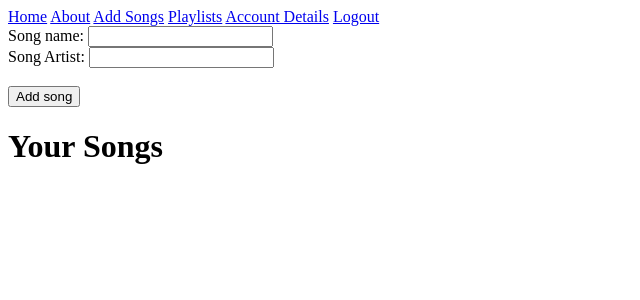
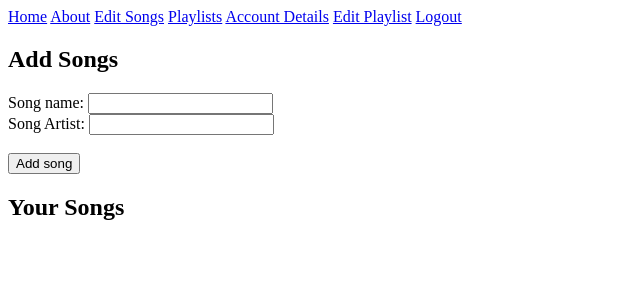
Before and after one commit to RajaHamza99/Python-Project, a Flask app: page /songs in a window 1280 px wide. Shown: the top 300 px of the page, without its empty margins (0-640 px from the left). Run offline with Flask 2, Linux system fonts and the light colour scheme; the visitor is signed in with stand-in values (Sample User, id 1); data that the repository does not hold is empty.

Commit message:
Finished create, read and some delete functionality

```diff
--- a/Python/application/forms.py
+++ b/Python/application/forms.py
@@ -1,5 +1,5 @@
 from flask_wtf import FlaskForm
-from wtforms import StringField, SubmitField, PasswordField, BooleanField
+from wtforms import StringField, SubmitField, PasswordField, BooleanField, SelectField
 from wtforms.validators import DataRequired, Length, Email, EqualTo, ValidationError
 from application.models import Users, Playlists, Songs
 from flask_login import current_user
@@ -37,17 +37,14 @@ class UpdatePlaylistForm(FlaskForm):
                 DataRequired(),
                 Length(min=4, max=100)
             ])
-    song_title = StringField('Song Title: ',
-            validators=[
-                DataRequired(),
-                Length(min=4, max=100)
-            ])
-    song_artist = StringField('Song Arist: ',
-            validators=[
-                DataRequired(),
-                Length(min=4, max=100)
+    content1 = SelectField(u'Song 1', coerce=int, choices=[])
+    content2 = SelectField(u'Song 2', coerce=int, choices=[])
+    content3 = SelectField(u'Song 3', coerce=int, choices=[])
 
-                ])
+    submit = SubmitField('Update')
+
+
+
 class SongsForm(FlaskForm):
     song_name = StringField('Song name: ',
             validators = [
@@ -73,29 +70,13 @@ class PlaylistForm(FlaskForm):
                 Length(min=4, max=100)
             ]
     )
-
-    content1 = StringField('Song 1: ',
-            validators = [
-                DataRequired(),
-                Length(min=4, max=100)
-            ]
-    )
-
-    content2 = StringField('Song 2: ',
-            validators=[
-                DataRequired(),
-                Length(min=4, max=100)
-            ]
-    )
-
-    content3 = StringField('Song 3: ',
-            validators = [
-                DataRequired(),
-                Length(min=4, max=100)
-            ]
-    )
+    content1 = SelectField(u'Song 1', coerce=int, choices=[])
+    content2 = SelectField(u'Song 2', coerce=int, choices=[])
+    content3 = SelectField(u'Song 3', coerce=int, choices=[])
 
     submit = SubmitField('Post Content')
+
+
 class RegistrationForm(FlaskForm):
     first_name = StringField('First Name',
                     validators=[
--- a/Python/application/models.py
+++ b/Python/application/models.py
@@ -1,6 +1,8 @@
 from application import db, login_manager
 from flask_login import UserMixin
 from datetime import datetime
+
+
 
 
 class Playlists(db.Model):
@@ -8,7 +10,12 @@ class Playlists(db.Model):
     title = db.Column(db.String(100), nullable=False, unique=True)
     date_posted = db.Column(db.DateTime, nullable=False, default=datetime.utcnow)
     user_id = db.Column(db.Integer, db.ForeignKey('users.id'), nullable=False)
-    songs_id = db.Column(db.Integer, db.ForeignKey('songs.id'), nullable=False)
+    songs_id = db.Column(db.Integer, db.ForeignKey('songs.id'), nullable=False, unique=True)
+    songs_id2 = db.Column(db.Integer,db.ForeignKey('songs.id'), nullable=False, unique=True)
+    songs_id3 = db.Column(db.Integer, db.ForeignKey('songs.id'), nullable=False, unique=True)
+    one = db.relationship('Songs', foreign_keys=[songs_id])
+    two = db.relationship('Songs', foreign_keys=[songs_id2])
+    three = db.relationship('Songs', foreign_keys=[songs_id3])
 
 
     def __repr__(self):
@@ -18,13 +25,10 @@ class Playlists(db.Model):
             ])
 
 
-
 class Songs(db.Model):
     id = db.Column(db.Integer, primary_key=True)
     title = db.Column(db.String(100), nullable=False, unique=False)
     artist = db.Column(db.String(100), nullable=False, unique=False)
-    length = db.Column(db.Float, nullable=True, unique=False)
-    playlists = db.relationship('Playlists', lazy=True)
 
 
 class Users(db.Model, UserMixin):
@@ -34,7 +38,6 @@ class Users(db.Model, UserMixin):
     email = db.Column(db.String(150), nullable=False, unique=True)
     password = db.Column(db.String(500), nullable=False)
     playlists = db.relationship('Playlists', backref='author', lazy=True)
-
     def __repr__(self):
         return ''.join([
             'UserID: ', str(self.id), '\r\n',
@@ -42,8 +45,6 @@ class Users(db.Model, UserMixin):
             'Name: ', self.first_name, ' ', self.last_name
         ])
 
-
-
 @login_manager.user_loader
 def load_user(id):
     return Users.query.get(int(id))
--- a/Python/application/routes.py
+++ b/Python/application/routes.py
@@ -67,13 +67,21 @@ def account_delete():
 @login_required
 def playlist():
     form = PlaylistForm()
+    all_songs = Songs.query.all()
+    song_choices = []
+    for song in all_songs:
+        song_choices.append((song.id, song.title))
+    form.content1.choices=song_choices
+    form.content2.choices=song_choices
+    form.content3.choices=song_choices
     if form.validate_on_submit():
         new_playlist = Playlists(
             title=form.title.data,
-            content1=form.content1.data,
-            content2=form.content2.data,
-            content3=form.content3.data,
+            songs_id=form.content1.data,
+            songs_id2=form.content2.data,
+            songs_id3=form.content3.data,
             author=current_user
+
         )
         db.session.add(new_playlist)
         db.session.commit()
@@ -136,7 +144,6 @@ def song_delete(song_id):
 @app.route('/update', methods=['GET', 'POST'])
 @login_required
 def update():
-
     form = UpdatePlaylistForm()
     if form.validate_on_submit():
         playlists.title=form.title.data
--- a/Python/application/templates/home.html
+++ b/Python/application/templates/home.html
@@ -5,10 +5,12 @@
 {% for playlists in playlists %}
     <div>
         <h3>{{ playlists.title }}</h3>
+	<p>{{playlists.one.title}} </p>
+	<p>{{playlists.two.title}} </p>
+	<p>{{playlists.three.title}} </p>
         <form action="{{ url_for('playlist_delete', playlists_id=playlists.id) }}">
                 <button type="submit">Delete this playlist</button>
         </form>
     </div>
 {% endfor %}
-
 {% endblock %}
--- a/Python/application/templates/layouts.html
+++ b/Python/application/templates/layouts.html
@@ -7,9 +7,10 @@
 		{% if current_user.is_authenticated %}
 		<a href="{{url_for('home') }}">Home</a>
 		<a href="{{url_for('about') }}">About</a>
-		<a href="{{ url_for ('add_songs') }} ">Add Songs</a>
+		<a href="{{ url_for ('add_songs') }} ">Edit Songs</a>
 		<a href="{{ url_for ('playlist') }}">Playlists</a>
 		<a href = "{{ url_for ('account') }} ">Account Details</a>
+		<a href = "{{ url_for ('update') }} ">Edit Playlist</a>
 		<a href="{{ url_for ('logout') }}">Logout</a></br>
 		{% else %}
 		<a href="{{url_for('home') }}">Home</a>
--- a/Python/application/templates/songs.html
+++ b/Python/application/templates/songs.html
@@ -3,6 +3,7 @@
 <div class="form">
 	<form method="POST" action="">
 		{{ form.hidden_tag() }}
+		<h2>Add Songs</h2>
 		<div class="form-group">
 			{{ form.song_name.label }}
 			{{ form.song_name }}
@@ -30,7 +31,7 @@
 		    {{ form.submit }}
 		</div>
 	</form>
-	<h1>Your Songs</h1>
+	<h2>Your Songs</h2>
 {% for songs in songs %}
     <div>
         <h3>{{ songs.title }}</h3>
--- a/Python/create.py
+++ b/Python/create.py
@@ -1,5 +1,5 @@
 from application import db
-from application.models import Playlists, Users
+from application.models import Playlists, Users, Songs
 
 
 db.drop_all()
```
